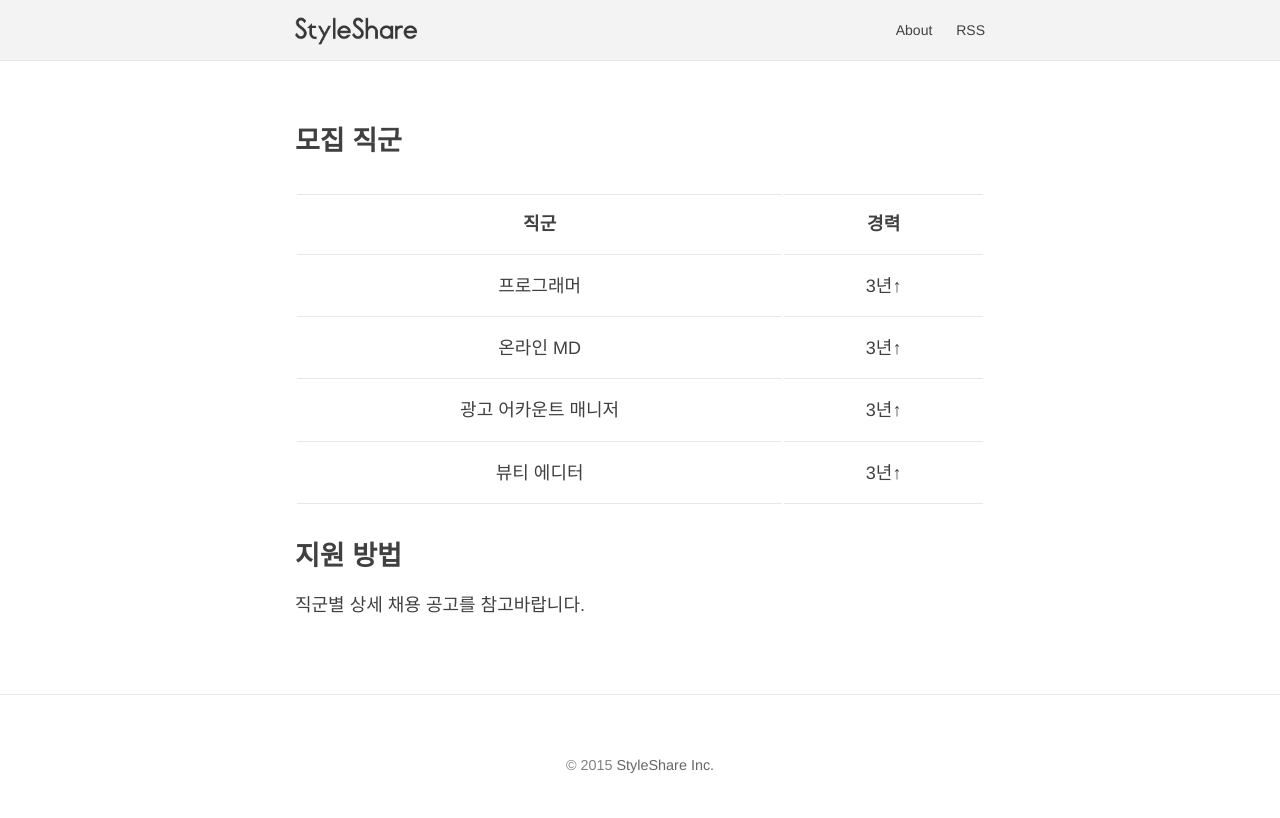
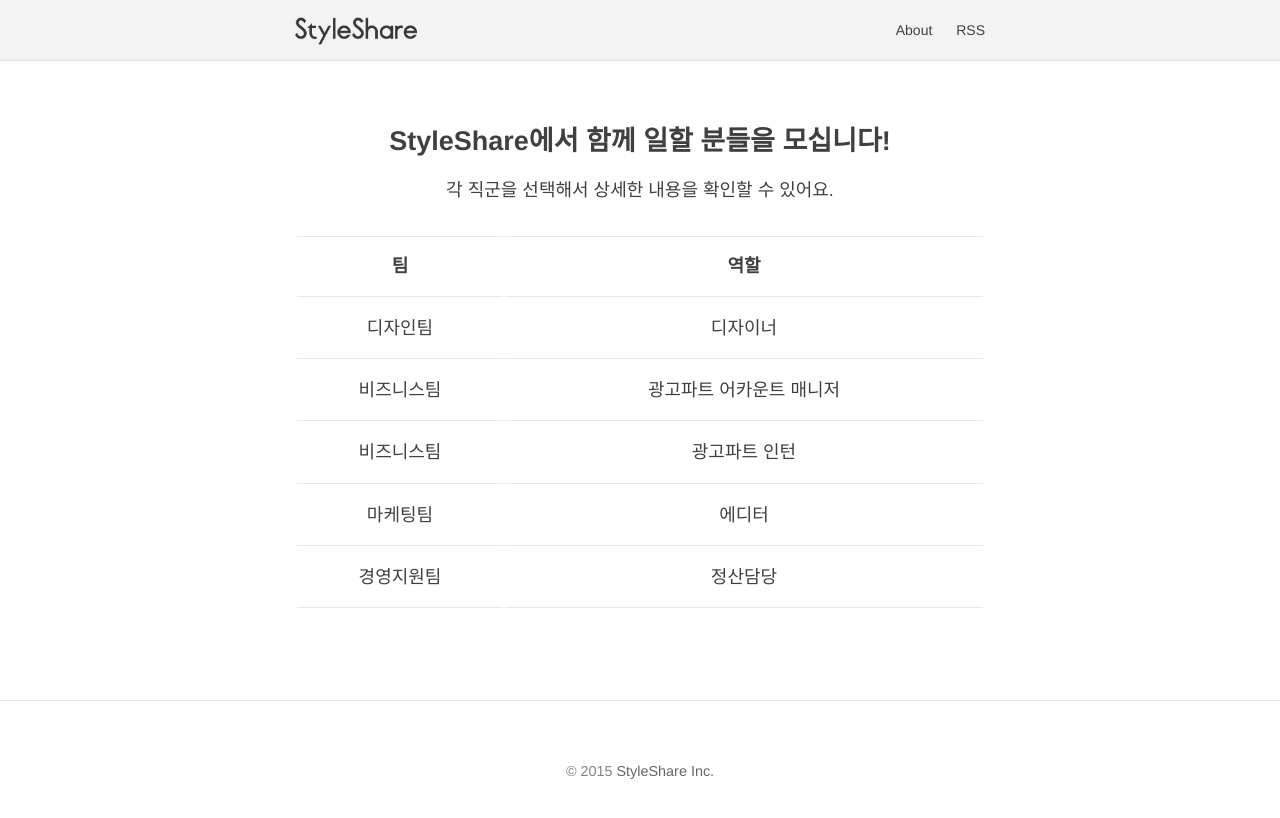
Before and after one commit to KimDarren/styleshare.github.io, a Jekyll site: the page built from jobs.html, in a window 1280 px wide. Shown: the top 818 px of the page. Built offline with Jekyll 4.4.1, drawn with Linux system fonts in a browser that asks for light colours; Markdown is read by kramdown in place of the engine named in the settings.

Commit message:
팀과 역할로 직군을 구분합니다.

```diff
--- a/jobs.html
+++ b/jobs.html
@@ -2,34 +2,38 @@
 layout: default
 ---
 
-<h2>모집 직군</h2>
+<center>
+  <h2>StyleShare에서 함께 일할 분들을 모십니다!</h2>
+  <p>각 직군을 선택해서 상세한 내용을 확인할 수 있어요.</p>
+</center>
 
 <table class="jobs">
   <thead>
     <tr>
-      <th>직군</th>
-      <th>경력</th>
+      <th>팀</th>
+      <th>역할</th>
     </tr>
   </thead>
   <tbody>
     <tr>
-      <td><a href="/jobs/programmer.html">프로그래머</a></td>
-      <td><a href="/jobs/programmer.html">3년↑</a></td>
+      <td><a href="/jobs/designer.html">디자인팀</a></td>
+      <td><a href="/jobs/designer.html">디자이너</td>
     </tr>
     <tr>
-      <td><a href="/jobs/md.html">온라인 MD</a></td>
-      <td><a href="/jobs/md.html">3년↑</a></td>
+      <td><a href="/jobs/account-manager.html">비즈니스팀</a></td>
+      <td><a href="/jobs/account-manager.html">광고파트 어카운트 매니저</td>
     </tr>
     <tr>
-      <td><a href="/jobs/am.html">광고 어카운트 매니저</a></td>
-      <td><a href="/jobs/am.html">3년↑</a></td>
+      <td><a href="/jobs/ad-intern.html">비즈니스팀</a></td>
+      <td><a href="/jobs/ad-intern.html">광고파트 인턴</a></td>
     </tr>
     <tr>
-      <td><a href="/jobs/beauty-editor.html">뷰티 에디터</a></td>
-      <td><a href="/jobs/beauty-editor.html">3년↑</a></td>
+      <td><a href="/jobs/editor.html">마케팅팀</a></td>
+      <td><a href="/jobs/editor.html">에디터</a></td>
+    </tr>
+    <tr>
+      <td><a href="/jobs/accountant.html">경영지원팀</a></td>
+      <td><a href="/jobs/accountant.html">정산담당</a></td>
     </tr>
   </tbody>
 </table>
-
-<h2>지원 방법</h2>
-<p>직군별 상세 채용 공고를 참고바랍니다.</p>
```
